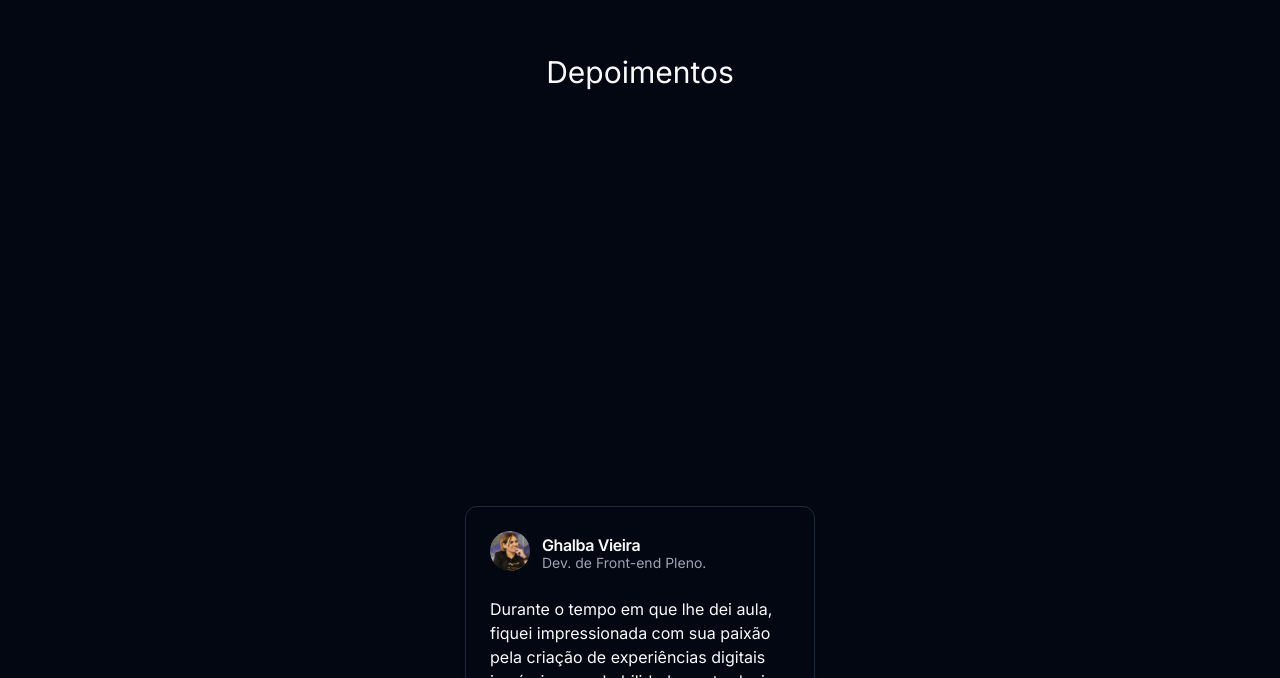
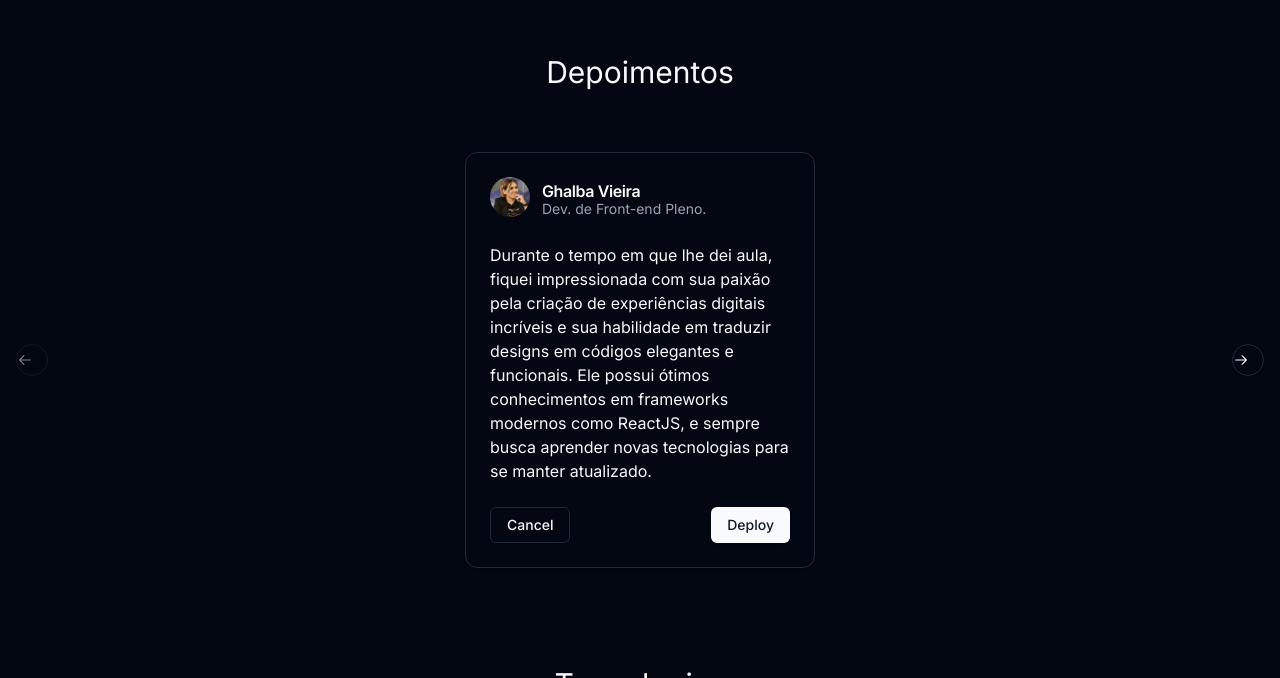
Before and after one commit to llucasgomes/llucasgomes.dev, a Next.js app: page / in a window 1280 px wide. Shown: the part 802-1480 px from the top of the page. Built offline with nearby package versions, Linux system fonts and the light colour scheme.

Commit message:
:iphone: tablet

```diff
--- a/src/components/Comment.tsx
+++ b/src/components/Comment.tsx
@@ -31,10 +31,11 @@ type CommentsProps = {
 
 export default function Comment() {
   return (
-    <section className="flex w-full  flex-col items-center justify-start  py-14">
+    <section className="flex w-full  flex-col items-center justify-center  pt-14">
       <h1 className="mb-5 text-3xl">Depoimentos</h1>
-      <div className="flex w-full max-w-6xl items-center justify-center py-5 ">
-        <Carousel orientation="horizontal" className="w-full ">
+      <div className="flex w-full max-w-6xl  items-center justify-center py-5
+      md:max-h-[500px] md:py-3 ">
+        <Carousel orientation="horizontal" className="w-full h-auto">
           <CarouselContent>
             {comments.map((comment, index) => {
               return (
@@ -47,8 +48,8 @@ export default function Comment() {
               )
             })}
           </CarouselContent>
-          <CarouselPrevious  className='hidden'/>
-          <CarouselNext className='hidden'/>
+          <CarouselPrevious  className='hidden sm:block'/>
+          <CarouselNext className='hidden sm:block'/>
         </Carousel>
       </div>
     </section>
```
